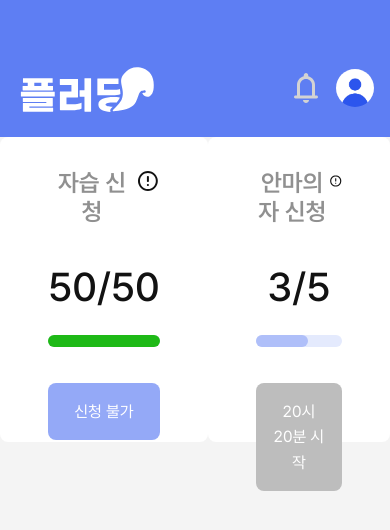
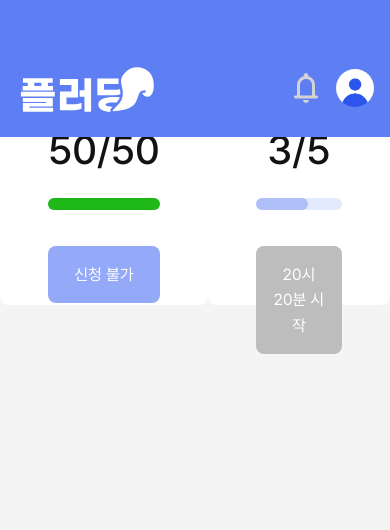
Before and after one commit to flooding-kr/flooding-frontend, a Next.js app: page / in a window 390 px wide. Shown: the top 530 px of the page. Built offline with nearby package versions, Linux system fonts and the light colour scheme.

Commit message:
✨ Add:mobile header fixed

```diff
--- a/src/shared/ui/Header/index.tsx
+++ b/src/shared/ui/Header/index.tsx
@@ -84,7 +84,7 @@ export default function Header() {
       </div>
       {/* 모바일 */}
       <div className="hidden mobile:block w-full ">
-        <div className="flex w-full px-4 mt-[61px] mb-[22px] gap-9 justify-between ">
+        <div className="flex w-full px-4 pt-[61px] pb-[22px] gap-9 justify-between fixed top-0 bg-main-600">
           <HeaderLogo />
           <div className="flex gap-3">
             <button type="button" onClick={() => router.push('/notifications')} aria-label="공지">
```
